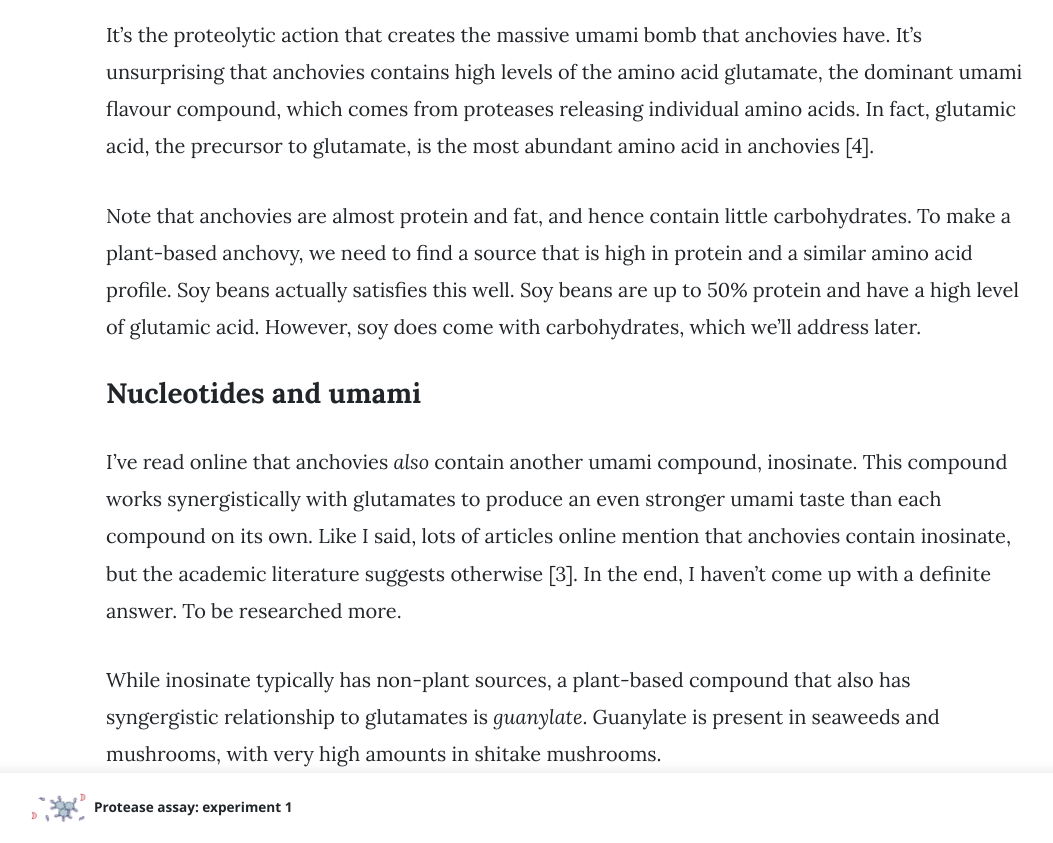
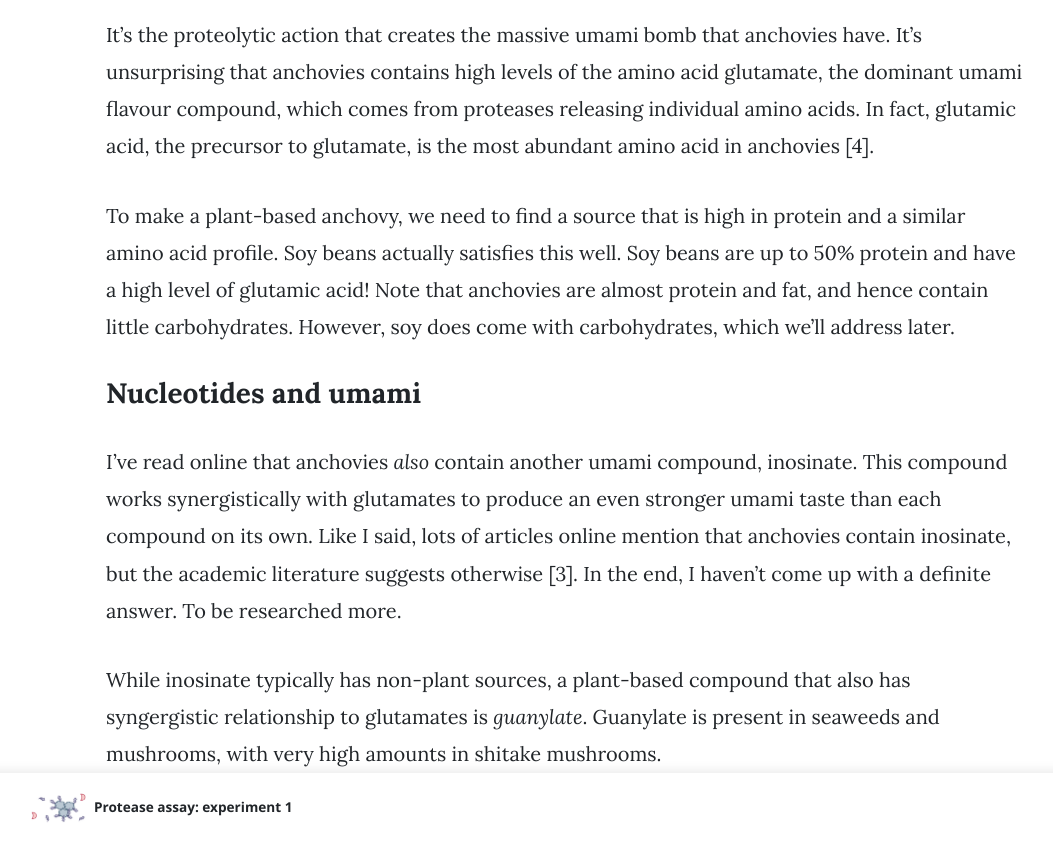
Before and after one commit to ControlledMold/ControlledMold.github.io, a Jekyll site: the page built from _posts/2020-05-07-the-composition-of-anchovies.md, in a window 1280 px wide and 900 px high, scrolled down 2136 px, cut to the strip 57-900 px from the top of the window. Shown: the whole strip, without its empty margins (74-1127 px from the left). Built offline with Jekyll 4.4.1, drawn with Linux system fonts in a browser that asks for light colours; nearby versions of some CDN libraries; comment, search, counter and statistics services are not loaded.

Commit message:
give this more room

```diff
--- a/_posts/2020-05-07-the-composition-of-anchovies.md
+++ b/_posts/2020-05-07-the-composition-of-anchovies.md
@@ -31,7 +31,7 @@ During the salting stage, there is proteolytic (protein cutting) action happenin
 
 It's the proteolytic action that creates the massive umami bomb that anchovies have. It's unsurprising that anchovies contains high levels of the amino acid glutamate, the dominant umami flavour compound, which comes from proteases releasing individual amino acids. In fact, glutamic acid, the precursor to glutamate, is the most abundant amino acid in anchovies [4].
 
-Note that anchovies are almost protein and fat, and hence contain little carbohydrates. To make a plant-based anchovy, we need to find a source that is high in protein and a similar amino acid profile. Soy beans actually satisfies this well. Soy beans are up to 50% protein and have a high level of glutamic acid. However, soy does come with carbohydrates, which we'll address later.
+To make a plant-based anchovy, we need to find a source that is high in protein and a similar amino acid profile. Soy beans actually satisfies this well. Soy beans are up to 50% protein and have a high level of glutamic acid! Note that anchovies are almost protein and fat, and hence contain little carbohydrates. However, soy does come with carbohydrates, which we'll address later.
 
 ### Nucleotides and umami
 
```
